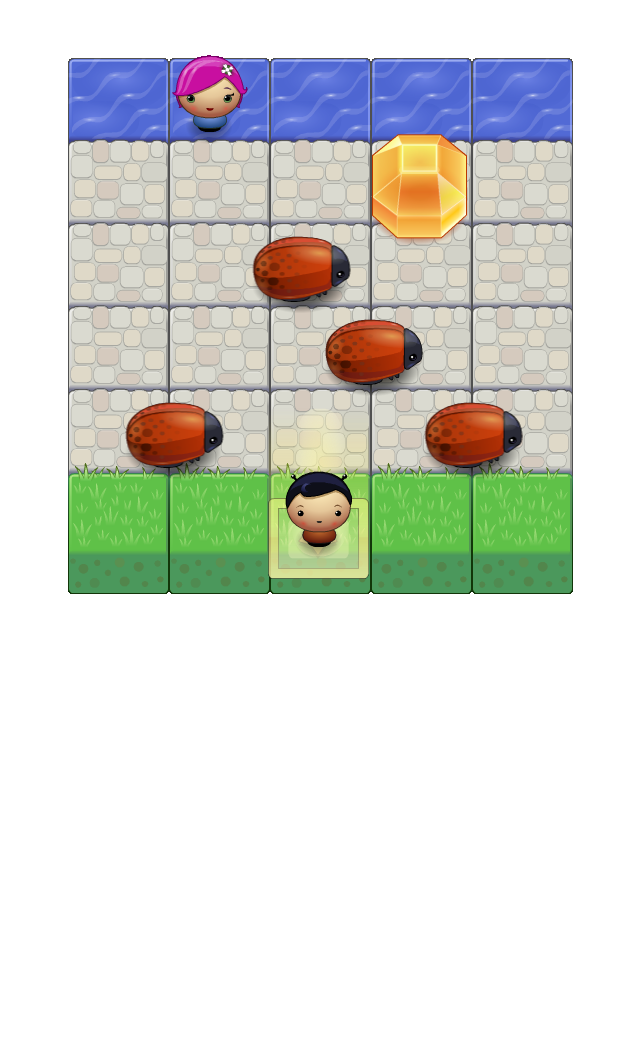
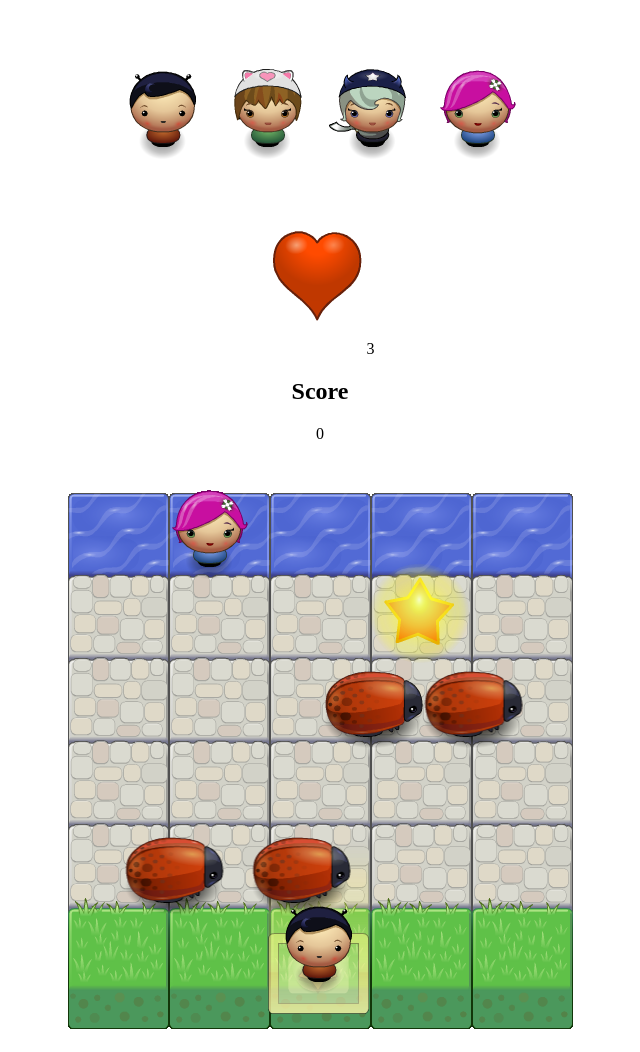
Before and after one commit to 921kiyo/frogger-game, a plain HTML site: page index.html in a window 1280 px wide. Shown: the whole page, without its empty margins (320-960 px from the left). Before the commit the page ends 800 px from the top, so only its background shows below. Drawn offline with Linux system fonts and the light colour scheme.

Commit message:
Working on collectable items

```diff
--- a/index.html
+++ b/index.html
@@ -1,11 +1,22 @@
 <!DOCTYPE html>
 <html>
-<head>
+	<head>
     <meta charset="UTF-8">
     <title>Effective JavaScript: Frogger</title>
     <link rel="stylesheet" href="css/style.css">
 </head>
 <body>
+	<div class="choices">
+		<img id="boy" class="player" src="images/char-boy.png">
+		<img id="cat-girl" class="player" src="images/char-cat-girl.png">
+		<img id="horn-girl" class="player" src="images/char-horn-girl.png">
+		<img id="pink-girl" class="player" src="images/char-pink-girl.png">
+	</div>
+	<div>
+		<div><img src="images/Heart.png"><span id="livesleft"></span></div>
+		<div><h2>Score</h2><span id="score"></span></div>
+	</div>
+
     <script src="js/resources.js"></script>
     <script src="js/app.js"></script>
     <script src="js/engine.js"></script>
--- a/js/app.js
+++ b/js/app.js
@@ -1,17 +1,18 @@
 var n,
     numOfBugs,
-    numOfStars,
-    numOfHearts,
-    numOfGems,
     allEnemies,
-    enemyRectangle;
+    lives,
+    score,
+    enemyRectangle,
+    randomItem,
+    Items;
 
 //Create random speed (source: https://developer.mozilla.org/en-US/docs/Web/JavaScript/Reference/Global_Objects/Math/random)
 var randomNum = function getRandomIntInclusive(min, max) {
   return Math.floor(Math.random() * (max - min + 1)) + min;
 };
 
-var randomHeight = function aa(n){
+var randomHeight = function (){
     var randomN =  Math.floor(Math.random()* 4);
     return [68,151,234,317][randomN];
 };
@@ -61,28 +62,28 @@ function updateAllEnemies(){
 }
 updateAllEnemies();
 
-Enemy.prototype.reset = function(){
-    this.x = 0;
-    this.y = randomHeight();
-    this.speed = randomNum(500, 100);
+/////////////////collective items/////////////////
+
+//Randomly select an item to be shown on the screen
+randomItem = function(){
+    var num = Math.floor(Math.random()*3);
+    return ["images/Star.png","images/Gem Blue.png", "images/Heart.png"][num];
 };
 
-/////////////////collectible items/////////////////
-var itemList = ["images/Star.png","images/Gem Blue.png", "images/Heart.png"];
-
-var collectHeight = function (n){
+var collectHeight = function (){
     var num =  Math.floor(Math.random()* 4);
     return [-15,68,151,234,317][num];
 };
-var collectColumn = function (n){
+var collectColumn = function (){
     var num =  Math.floor(Math.random()* 4);
     return [-2,91,200,301, 402][num];
 };
 
-var Items = function(){
+//show the collective item randomly on the screen
+Items = function(){
     this.x = collectColumn();
     this.y = collectHeight();
-    this.sprite = "images/Gem Orange.png";
+    this.sprite = randomItem();
 };
 
 Items.prototype.update = function(dt){
@@ -95,6 +96,9 @@ Items.prototype.render = function(){
 };
 
 var items = new Items();
+
+/////////////////Heart/////////////////
+
 
 /////////////////Victim/////////////////
 
@@ -171,14 +175,34 @@ var checkCollisions = function(){
     }
     var victimRectangle = new Rectangle(victim.x, victim.y);
     if(checkCollision(playerRectangle, victimRectangle)){
-        console.log("yes");
+        console.log("victim!");
     }
     var itemsRectangle = new Rectangle(items.x, items.y);
     if(checkCollision(playerRectangle, itemsRectangle)){
-        Enemy.prototype.reset();
+        //Enemy.prototype.reset();
+        if(items.sprite == "images/Heart.png" ){
+            console.log("heart!");
+            lives += 1;
+            document.getElementById("livesleft").innerHTML = lives.toString();
+            items.reset();
+
+        }
+        else if(items.sprite == "images/Star.png" ){
+            console.log("Star!");
+            items.reset();
+            score += 100;
+            document.getElementById("score").innerHTML = score.toString();
+        }
+        else if(items.sprite == "images/Gem Blue.png" ){
+            console.log("Gem!");
+            items.reset();
+            score += 10;
+            document.getElementById("score").innerHTML = score.toString();
+        }
+        else {console.log("fail")}
     }
 };
-
+//return ["images/Star.png","images/Gem Blue.png", "images/Heart.png"][num];
 var AddScore = function(){
 
 
@@ -221,13 +245,7 @@ Player.prototype.handleInput = function(allowedKeys){
 
 var player = new Player(200, 400);
 
-/*
-Player.prototype.reset = function(){
-    this.x = 200;
-    this.y = 400;
-    lives -= 1;
-};
-*/
+
 // This listens for key presses and sends the keys to your
 // Player.handleInput() method. You don't need to modify this.
 document.addEventListener('keyup', function(e) {
--- a/js/engine.js
+++ b/js/engine.js
@@ -25,9 +25,9 @@ var Engine = (function(global) {
         ctx = canvas.getContext('2d'),
         lastTime;
 
-    var lives = 3;
+    lives = 3;
 
-    var score = 0;
+    score = 0;
 
     canvas.width = 505;
     canvas.height = 606;
@@ -78,6 +78,8 @@ var Engine = (function(global) {
         lastTime = Date.now();
         main();
         updateAllEnemies();
+        document.getElementById("livesleft").innerHTML = lives.toString();
+        document.getElementById("score").innerHTML = score.toString();
     }
 
     /* This function is called by main (our game loop) and itself calls all
@@ -91,6 +93,7 @@ var Engine = (function(global) {
      */
     function update(dt) {
         updateEntities(dt);
+        //console.log(lives);
         // checkCollisions();
     }
 
@@ -184,7 +187,21 @@ var Engine = (function(global) {
     this.x = 200;
     this.y = 400;
     lives -= 1;
+    document.getElementById("livesleft").innerHTML = lives.toString();
+    // when the heart is done, show "Game Over!"
     };
+
+    Enemy.prototype.reset = function(){
+    this.x = 0;
+    this.y = randomHeight();
+    this.speed = randomNum(500, 100);
+    };
+
+    Items.prototype.reset = function(){
+    randomItem();
+    console.log("success");
+    };
+
 
 
     /* Go ahead and load all of the images we know we're going to need to
@@ -199,7 +216,8 @@ var Engine = (function(global) {
         'images/Selector.png',
         'images/Key.png',
         'images/Star.png',
-        'images/Gem Orange.png',
+        'images/Gem Blue.png',
+        'images/Heart.png',
         'images/enemy-bug.png',
         'images/char-boy.png',
         'images/char-cat-girl.png',
```
